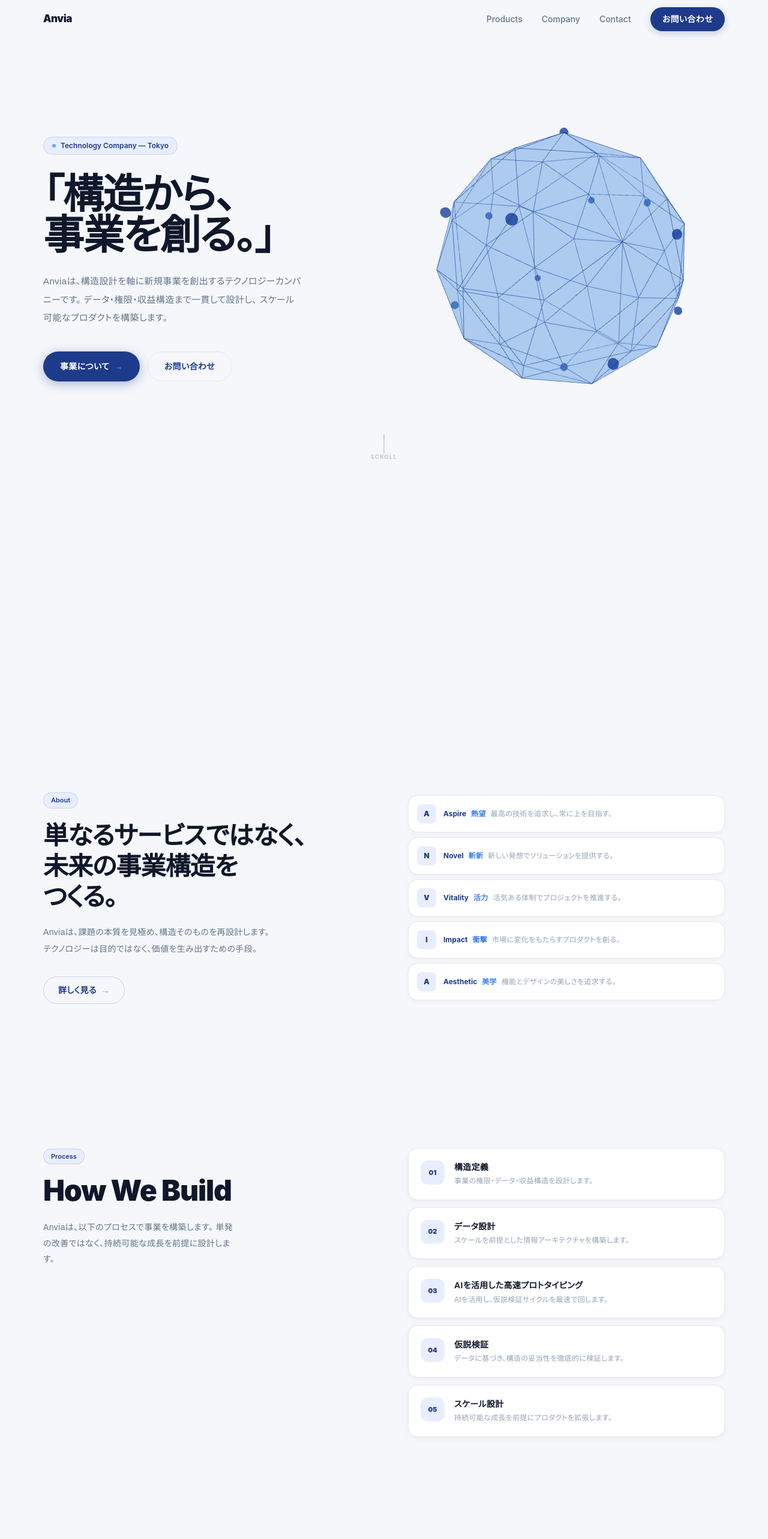
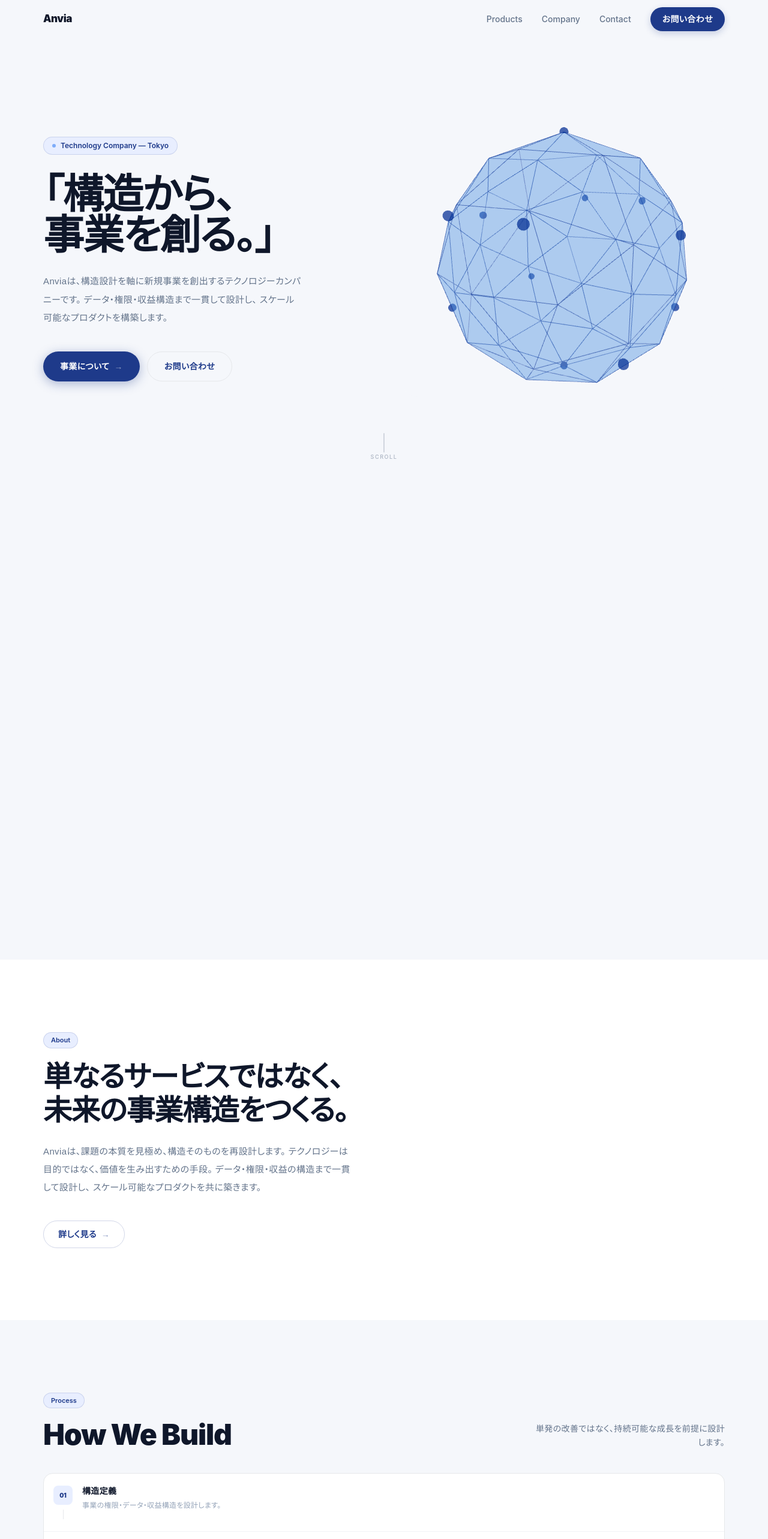
Before and after one commit to Anvia-a/anvia-corporate, a Next.js app: page / in a window 1280 px wide. Shown: the top 2566 px of the page at 60% size. Built offline with nearby package versions, Linux system fonts and the light colour scheme.

Commit message:
Finalize hero scroll-gate, refine sections, and restore footer/contact layouts

```diff
--- a/components/sections/AboutTeaser.tsx
+++ b/components/sections/AboutTeaser.tsx
@@ -2,38 +2,27 @@
 
 import Link from "next/link";
 import { AnimatedSection } from "@/components/ui/AnimatedSection";
-import { motion } from "framer-motion";
-
-const PILLARS = [
-  { letter: "A", word: "Aspire",    ja: "熱望", desc: "最高の技術を追求し、常に上を目指す。"     },
-  { letter: "N", word: "Novel",     ja: "斬新", desc: "新しい発想でソリューションを提供する。"   },
-  { letter: "V", word: "Vitality",  ja: "活力", desc: "活気ある体制でプロジェクトを推進する。"   },
-  { letter: "I", word: "Impact",    ja: "衝撃", desc: "市場に変化をもたらすプロダクトを創る。"   },
-  { letter: "A", word: "Aesthetic", ja: "美学", desc: "機能とデザインの美しさを追求する。"       },
-];
 
 export function AboutTeaser() {
   return (
-    <section className="section-py" style={{ background: "#F5F7FB" }}>
+    <section className="section-py bg-white">
       <div className="max-w-[1200px] mx-auto px-6 lg:px-8">
-        <div className="grid grid-cols-1 lg:grid-cols-2 gap-14 lg:gap-20 items-center">
-
-          {/* Left: headline + link */}
+        <div className="max-w-2xl">
           <AnimatedSection>
             <div className="pill-tag">About</div>
             <h2
-              className="text-3xl md:text-[42px] font-black text-[#0F172A] leading-[1.22] jp mb-5"
-              style={{ letterSpacing: "-0.024em" }}
+              className="text-3xl md:text-[48px] font-black text-[#0F172A] leading-[1.18] jp mb-6"
+              style={{ letterSpacing: "-0.026em" }}
             >
               単なるサービスではなく、
               <br />
-              未来の事業構造を
-              <br />
-              つくる。
+              未来の事業構造をつくる。
             </h2>
-            <p className="text-slate-500 text-sm leading-[1.95] jp mb-8 max-w-sm">
+            <p className="text-slate-500 text-[15px] leading-[2.0] jp mb-10 max-w-lg">
               Anviaは、課題の本質を見極め、構造そのものを再設計します。
               テクノロジーは目的ではなく、価値を生み出すための手段。
+              データ・権限・収益の構造まで一貫して設計し、
+              スケール可能なプロダクトを共に築きます。
             </p>
             <Link
               href="/about"
@@ -45,35 +34,6 @@ export function AboutTeaser() {
               <span className="opacity-50">→</span>
             </Link>
           </AnimatedSection>
-
-          {/* Right: compact ANVIA pillars */}
-          <AnimatedSection delay={0.1}>
-            <div className="space-y-2">
-              {PILLARS.map((p, i) => (
-                <motion.div
-                  key={p.word}
-                  initial={{ opacity: 0, x: 16 }}
-                  whileInView={{ opacity: 1, x: 0 }}
-                  viewport={{ once: true, amount: 0.1 }}
-                  transition={{ duration: 0.45, delay: i * 0.07, ease: [0.22, 1, 0.36, 1] }}
-                  className="flex items-center gap-3 p-3.5 rounded-2xl bg-white"
-                  style={{ border: "1px solid #E6E8EB", boxShadow: "0 2px 8px rgba(15,23,42,0.04)" }}
-                >
-                  <div
-                    className="flex-shrink-0 w-8 h-8 rounded-lg flex items-center justify-center text-xs font-black text-[#1E3A8A]"
-                    style={{ background: "#E8EEFF" }}
-                  >
-                    {p.letter}
-                  </div>
-                  <div className="flex items-baseline gap-2 min-w-0">
-                    <span className="text-xs font-bold text-[#1E3A8A] flex-shrink-0">{p.word}</span>
-                    <span className="text-xs font-semibold text-[#3B82F6] jp flex-shrink-0">{p.ja}</span>
-                    <span className="text-xs text-slate-400 jp truncate">{p.desc}</span>
-                  </div>
-                </motion.div>
-              ))}
-            </div>
-          </AnimatedSection>
         </div>
       </div>
     </section>
--- a/components/sections/HeroSection.tsx
+++ b/components/sections/HeroSection.tsx
@@ -1,6 +1,6 @@
 "use client";
 
-import React, { useEffect, useRef, useState, useCallback } from "react";
+import React, { useEffect, useRef } from "react";
 import Link from "next/link";
 import { motion } from "framer-motion";
 import dynamic from "next/dynamic";
@@ -10,78 +10,126 @@ const PolyhedronCanvas = dynamic(
   { ssr: false }
 );
 
+/*
+ * SCROLL-GATE ARCHITECTURE
+ *
+ * Outer section  : height = 200vh  (no overflow-hidden — required for sticky to work)
+ * Sticky panel   : height = 100vh, position sticky, top 0
+ * Pinned range   : outerHeight − stickyHeight = 200vh − 100vh = 100vh of scroll travel
+ *
+ * Progress math  : progress = scrolled / pinnedRange  (clamped 0→1)
+ *   where scrolled    = −outerRect.top  (pixels scrolled past outer section top)
+ *   and   pinnedRange = window.innerHeight  (= 100vh)
+ *
+ * At progress = 0 : hero is fully light, sticky has just engaged
+ * At progress = 1 : hero is fully dark,  sticky releases → next section slides in
+ *
+ * Wipe layer uses clip-path: inset(T% 0 0 0)
+ *   T = (1 − progress) × 100
+ *   T = 100% → layer fully clipped (invisible)
+ *   T = 0%   → layer fully visible (hero is dark)
+ *
+ * DOM writes bypass React state for the wipe to eliminate frame-lag.
+ * The dark boolean (threshold 0.55) updates via useState — it only toggles once
+ * and only drives colour tokens + the R3F canvas prop, so re-render cost is minimal.
+ */
 export function HeroSection() {
-  const sectionRef = useRef<HTMLElement>(null);
-  // 0 = fully light, 1 = fully dark
-  const [progress, setProgress] = useState(0);
-
-  const onScroll = useCallback(() => {
-    const el = sectionRef.current;
-    if (!el) return;
-    const rect    = el.getBoundingClientRect();
-    const scrolled = -rect.top;
-    const viewH    = window.innerHeight;
-    // Wipe completes over first 50vh of scroll; hero section is 150vh tall
-    // so the transition finishes well before the user leaves the hero.
-    const pct = Math.max(0, Math.min(1, scrolled / (viewH * 0.5)));
-    setProgress(pct);
-  }, []);
+  const outerRef = useRef<HTMLElement>(null);
+  const wipeRef  = useRef<HTMLDivElement>(null);
+  const darkRef  = useRef(false);
+  const [dark, setDark] = React.useState(false);
 
   useEffect(() => {
+    const outer = outerRef.current;
+    const wipe  = wipeRef.current;
+    if (!outer || !wipe) return;
+
+    const onScroll = () => {
+      // scrolled: px the outer section's top edge has travelled above viewport top
+      const scrolled    = -outer.getBoundingClientRect().top;
+      // pinnedRange: the scroll travel distance while sticky is engaged
+      // = outerHeight − stickyHeight = 200vh − 100vh = 1 × window.innerHeight
+      const pinnedRange = window.innerHeight;
+      const progress    = Math.max(0, Math.min(1, scrolled / pinnedRange));
+
+      // Direct DOM write — no React re-render, no frame lag
+      wipe.style.clipPath = `inset(${(1 - progress) * 100}% 0 0 0)`;
+
+      // Dark threshold — only triggers a re-render on toggle
+      const nowDark = progress > 0.55;
+      if (nowDark !== darkRef.current) {
+        darkRef.current = nowDark;
+        setDark(nowDark);
+      }
+    };
+
     window.addEventListener("scroll", onScroll, { passive: true });
     onScroll();
     return () => window.removeEventListener("scroll", onScroll);
-  }, [onScroll]);
+  }, []);
 
-  const dark = progress > 0.6;
-
-  // Clip percentage: 0% = no dark area, 100% = fully dark
-  // The dark layer expands from the bottom using clipPath
-  const clipPct = Math.round(progress * 100);
-
-  const tagBg  = dark ? "rgba(30,58,138,0.38)"  : "#E8EEFF";
-  const tagBrd = dark ? "rgba(59,130,246,0.45)" : "rgba(30,58,138,0.15)";
-  const tagTxt = dark ? "#93C5FD"               : "#1E3A8A";
+  const tagBg  = dark ? "rgba(30,58,138,0.38)"   : "#E8EEFF";
+  const tagBrd = dark ? "rgba(59,130,246,0.45)"  : "rgba(30,58,138,0.15)";
+  const tagTxt = dark ? "#93C5FD"                : "#1E3A8A";
   const btn2Bg = dark ? "rgba(255,255,255,0.06)" : "transparent";
   const btn2Bd = dark ? "rgba(255,255,255,0.22)" : "#E6E8EB";
-  const btn2Tx = dark ? "#CBD5E1"               : "#1E3A8A";
+  const btn2Tx = dark ? "#CBD5E1"                : "#1E3A8A";
 
   return (
     /*
-     * 150vh height: gives scroll room; wipe completes at ~75vh scroll
-     * so by the time user exits the hero the dark fill is complete.
-     * overflow-hidden clips everything to this section only.
+     * Outer: 200vh, NO overflow-hidden.
+     * overflow-hidden on an ancestor breaks position:sticky in all browsers.
      */
     <section
-      ref={sectionRef}
-      className="relative overflow-hidden"
-      style={{ minHeight: "150vh" }}
+      ref={outerRef}
+      style={{ position: "relative", height: "200vh" }}
     >
       {/*
-       * LIGHT background layer — always present, fills section
-       */}
-      <div className="absolute inset-0" style={{ background: "#F5F7FB", zIndex: 0 }} />
-
-      {/*
-       * DARK wipe layer — expands from bottom using clip-path.
-       * clipPath inset(X% 0 0 0) means "hide top X%, show bottom (100-X%)".
-       * As progress goes 0→1, the dark layer fills from bottom to top.
+       * Sticky panel: pinned at top:0 for the full 200vh scroll distance.
+       * Its own overflow:hidden safely clips the wipe layer to 100vh
+       * without affecting the outer section's sticky context.
        */}
       <div
-        aria-hidden
-        className="absolute inset-0 pointer-events-none"
         style={{
-          background:  "#0B0F1A",
-          zIndex:      1,
-          clipPath:    `inset(${100 - clipPct}% 0 0 0)`,
-          willChange:  "clip-path",
+          position: "sticky",
+          top:      0,
+          height:   "100vh",
+          overflow: "hidden",
+        }}
+      >
+        {/* Light base — always present underneath */}
+        <div
+          style={{
+            position:   "absolute",
+            inset:      0,
+            background: "#F5F7FB",
+            zIndex:     0,
           }}
         />
 
-      {/* Sticky viewport content panel */}
+        {/*
+         * Dark wipe layer.
+         * Starts fully clipped (T=100% → invisible).
+         * clip-path is updated directly via ref on every scroll event.
+         * At progress=1: T=0% → fully visible → hero fully dark → sticky releases.
+         */}
         <div
-        className="sticky top-0 h-screen flex flex-col justify-center pt-16"
-        style={{ zIndex: 2 }}
+          ref={wipeRef}
+          aria-hidden
+          style={{
+            position:   "absolute",
+            inset:      0,
+            background: "#0B0F1A",
+            zIndex:     1,
+            clipPath:   "inset(100% 0 0 0)",
+            willChange: "clip-path",
+          }}
+        />
+
+        {/* Content — above both background layers */}
+        <div
+          className="relative flex flex-col justify-center pt-16"
+          style={{ height: "100%", zIndex: 2 }}
         >
           <div className="max-w-[1200px] mx-auto px-6 lg:px-8 w-full">
             <div className="grid grid-cols-1 lg:grid-cols-2 gap-10 lg:gap-16 items-center">
@@ -167,7 +215,7 @@ export function HeroSection() {
                 </motion.div>
               </div>
 
-            {/* Right: 3D canvas */}
+              {/* Right: 3-D canvas */}
               <motion.div
                 initial={{ opacity: 0, scale: 0.94 }}
                 animate={{ opacity: 1, scale: 1 }}
@@ -180,7 +228,7 @@ export function HeroSection() {
             </div>
           </div>
 
-        {/* Scroll cue */}
+          {/* Scroll nudge */}
           <motion.div
             initial={{ opacity: 0 }}
             animate={{ opacity: 1 }}
@@ -199,6 +247,7 @@ export function HeroSection() {
             <span className="text-[9px] tracking-[0.18em] uppercase font-medium">Scroll</span>
           </motion.div>
         </div>
+      </div>
     </section>
   );
 }
--- a/components/sections/HowWeBuildSection.tsx
+++ b/components/sections/HowWeBuildSection.tsx
@@ -15,60 +15,72 @@ export function HowWeBuildSection() {
   return (
     <section className="section-py" style={{ background: "#F5F7FB" }}>
       <div className="max-w-[1200px] mx-auto px-6 lg:px-8">
-        <div className="grid grid-cols-1 lg:grid-cols-2 gap-12 lg:gap-20 items-start">
 
-          {/* Left: title + description — sticky on desktop */}
-          <AnimatedSection>
-            <div className="lg:sticky lg:top-28">
+        {/* Header */}
+        <AnimatedSection className="mb-10">
           <div className="pill-tag">Process</div>
+          <div className="flex flex-col lg:flex-row lg:items-end lg:justify-between gap-4">
             <h2
-                className="text-3xl md:text-5xl font-black text-[#0F172A] mb-6"
+              className="text-3xl md:text-5xl font-black text-[#0F172A]"
               style={{ letterSpacing: "-0.025em" }}
             >
               How We Build
             </h2>
-              <p className="text-slate-500 text-sm leading-[1.9] jp max-w-xs">
-                Anviaは、以下のプロセスで事業を構築します。
+            <p className="text-slate-500 text-sm leading-relaxed jp lg:max-w-xs lg:text-right">
               単発の改善ではなく、持続可能な成長を前提に設計します。
             </p>
           </div>
         </AnimatedSection>
 
-          {/* Right: step cards */}
-          <AnimatedSection delay={0.1}>
-            <div className="flex flex-col gap-3">
+        {/* Steps with vertical spine rail */}
+        <AnimatedSection delay={0.08}>
+          <div
+            className="rounded-2xl overflow-hidden"
+            style={{ border: "1px solid #E6E8EB", background: "#fff" }}
+          >
             {STEPS.map((s, i) => (
               <motion.div
                 key={s.n}
-                  initial={{ opacity: 0, y: 16 }}
-                  whileInView={{ opacity: 1, y: 0 }}
-                  viewport={{ once: true, amount: 0.1 }}
-                  transition={{ duration: 0.45, delay: i * 0.07, ease: [0.22, 1, 0.36, 1] }}
-                  whileHover={{ x: 4 }}
-                  className="flex items-start gap-4 p-5 rounded-2xl bg-white cursor-default"
+                initial={{ opacity: 0, x: -8 }}
+                whileInView={{ opacity: 1, x: 0 }}
+                viewport={{ once: true, amount: 0.2 }}
+                transition={{ duration: 0.4, delay: i * 0.06, ease: [0.22, 1, 0.36, 1] }}
+                className="flex items-stretch"
                 style={{
-                    border:    "1px solid #E6E8EB",
-                    boxShadow: "0 2px 10px rgba(15,23,42,0.05)",
+                  borderBottom: i < STEPS.length - 1 ? "1px solid #F1F3F7" : "none",
                 }}
+              >
+                {/* Left spine: step number + connecting line */}
+                <div
+                  className="flex flex-col items-center flex-shrink-0"
+                  style={{ width: 64, paddingTop: 20, paddingBottom: 20 }}
                 >
                   {/* Number badge */}
                   <div
-                    className="flex-shrink-0 w-10 h-10 rounded-xl flex items-center justify-center"
+                    className="w-8 h-8 rounded-lg flex items-center justify-center flex-shrink-0"
                     style={{ background: "#E8EEFF" }}
                   >
-                    <span className="text-[11px] font-black text-[#1E3A8A]">{s.n}</span>
+                    <span className="text-[10px] font-black text-[#1E3A8A]">{s.n}</span>
                   </div>
-                  {/* Text */}
-                  <div className="min-w-0 pt-0.5">
-                    <p className="text-sm font-bold text-[#0F172A] jp leading-snug">{s.title}</p>
-                    <p className="text-xs text-slate-400 jp mt-1 leading-relaxed">{s.desc}</p>
+                  {/* Vertical connector line (not on last item) */}
+                  {i < STEPS.length - 1 && (
+                    <div
+                      className="flex-1 mt-2"
+                      style={{ width: 1, background: "#E6E8EB", minHeight: 16 }}
+                    />
+                  )}
+                </div>
+
+                {/* Content */}
+                <div className="flex-1 py-5 pr-6">
+                  <p className="text-sm font-bold text-[#0F172A] jp leading-snug mb-1">{s.title}</p>
+                  <p className="text-xs text-slate-400 jp leading-relaxed">{s.desc}</p>
                 </div>
               </motion.div>
             ))}
           </div>
         </AnimatedSection>
       </div>
-      </div>
     </section>
   );
 }
```
Also changed, not shown: components/sections/CompanySection.tsx (+16 -5 lines), components/sections/ContactSection.tsx (+109 -144 lines), components/ui/Footer.tsx (+48 -27 lines). Lines whose indentation alone changed are shown as unchanged.
